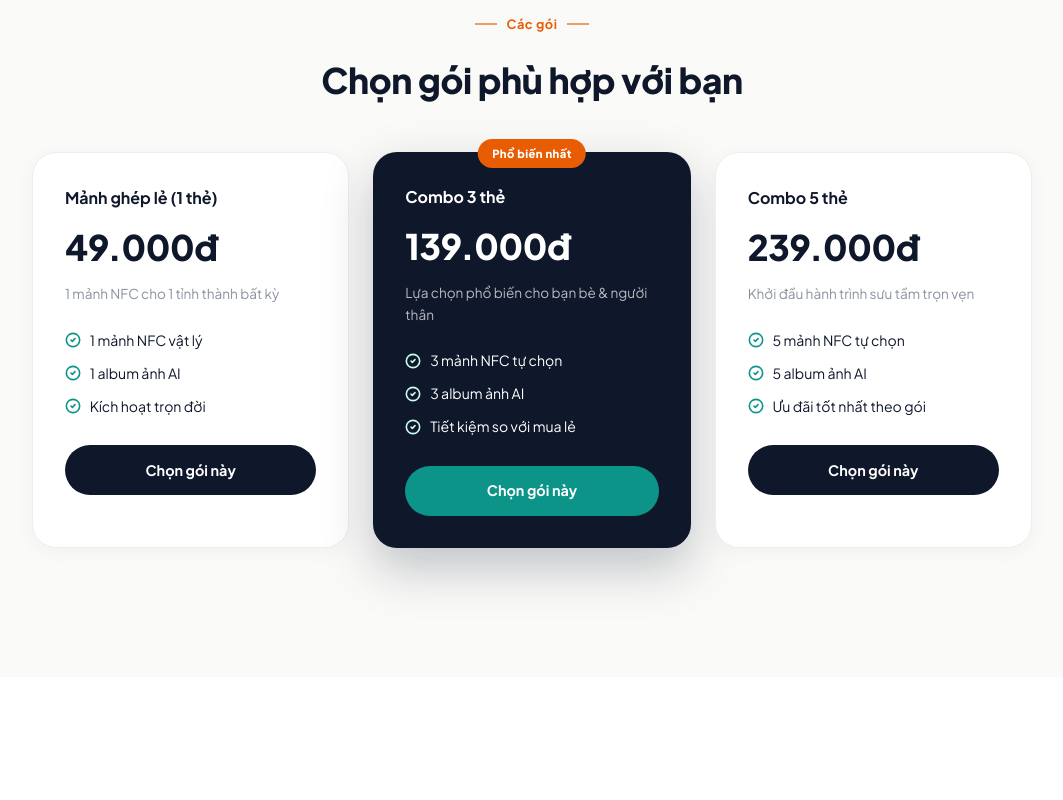
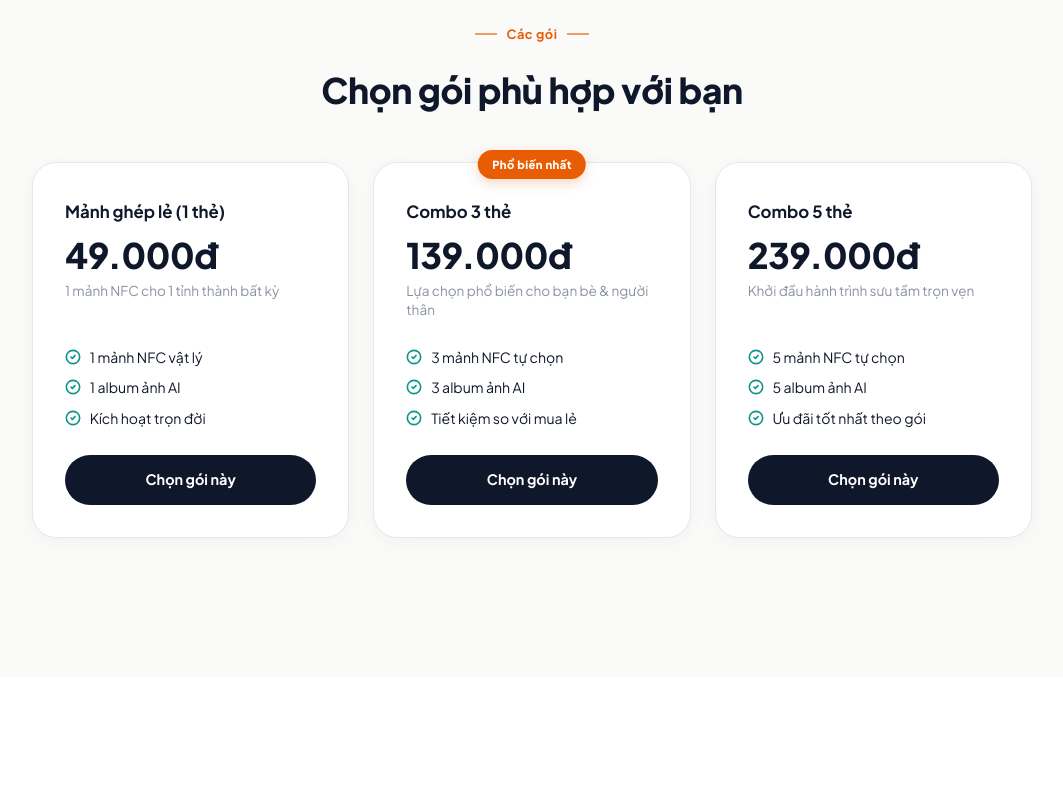
Before and after one commit to Hung20051/VinaTap, a Next.js app in the folder frontend/: page / in a window 1280 px wide. Shown: the part 1800-2600 px from the top of the page, without its empty margins (108-1171 px from the left). Built offline with nearby package versions, Linux system fonts and the light colour scheme; no server answers.

Commit message:
[DungTH] Align pricing cards layout

```diff
--- a/frontend/app/(public)/page.js
+++ b/frontend/app/(public)/page.js
@@ -499,7 +499,7 @@ export default function HomePage() {
                     t(lang, "pricingTier1F2"),
                     t(lang, "pricingTier1F3"),
                   ],
-                  highlight: false,
+                  badge: null,
                 },
                 {
                   name: t(lang, "pricingTier2Name"),
@@ -510,7 +510,7 @@ export default function HomePage() {
                     t(lang, "pricingTier2F2"),
                     t(lang, "pricingTier2F3"),
                   ],
-                  highlight: true,
+                  badge: t(lang, "pricingTier2Badge"),
                 },
                 {
                   name: t(lang, "pricingTier3Name"),
@@ -521,15 +521,15 @@ export default function HomePage() {
                     t(lang, "pricingTier3F2"),
                     t(lang, "pricingTier3F3"),
                   ],
-                  highlight: false,
+                  badge: null,
                 },
               ].map((tier) => (
                 <div
                   key={tier.name}
-                  className={`home-pricing__card ${tier.highlight ? "home-pricing__card--highlight" : ""}`}
+                  className="home-pricing__card"
                 >
-                  {tier.highlight && (
-                    <span className="home-pricing__badge">{t(lang, "pricingTier2Badge")}</span>
+                  {tier.badge && (
+                    <span className="home-pricing__badge">{tier.badge}</span>
                   )}
                   <div className="home-pricing__name">{tier.name}</div>
                   <div className="home-pricing__price">{tier.price}</div>
--- a/frontend/styles/home.css
+++ b/frontend/styles/home.css
@@ -669,32 +669,32 @@
   gap: 1.5rem;
   max-width: 1000px;
   margin: 0 auto;
+  align-items: stretch;
 }
 .home-pricing__card {
   position: relative;
   background: #fff;
   color: var(--home-ink);
   border-radius: 24px;
-  padding: 2rem;
-  border: 1px solid #eee;
+  padding: 2.25rem 2rem 2rem;
+  border: 1px solid #e2e8f0;
   box-shadow: 0 4px 20px rgba(0, 0, 0, 0.04);
+  display: flex;
+  flex-direction: column;
+  height: 100%;
   transition:
-    transform 0.25s ease,
-    box-shadow 0.25s ease;
+    transform 0.3s cubic-bezier(0.16, 1, 0.3, 1),
+    box-shadow 0.3s cubic-bezier(0.16, 1, 0.3, 1),
+    background-color 0.3s ease,
+    color 0.3s ease,
+    border-color 0.3s ease;
 }
 .home-pricing__card:hover {
-  transform: translateY(-4px);
-  box-shadow: 0 20px 40px rgba(15, 23, 42, 0.08);
-}
-.home-pricing__card--highlight {
   background: var(--home-ink);
   color: #fff;
-  border: none;
-  transform: translateY(-12px);
+  border-color: transparent;
+  transform: translateY(-10px);
   box-shadow: 0 20px 50px rgba(15, 23, 42, 0.25);
-}
-.home-pricing__card--highlight:hover {
-  transform: translateY(-16px);
 }
 .home-pricing__badge {
   position: absolute;
@@ -709,42 +709,55 @@
   padding: 0.35rem 0.9rem;
   border-radius: 999px;
   white-space: nowrap;
+  box-shadow: 0 4px 12px rgba(232, 93, 4, 0.25);
 }
 .home-pricing__name {
   font-weight: 700;
-  font-size: 1rem;
+  font-size: 1.05rem;
+  min-height: 1.6rem;
+  display: flex;
+  align-items: center;
 }
 .home-pricing__price {
   font-size: 2.2rem;
   font-weight: 800;
-  margin: 0.5rem 0;
+  margin: 0.5rem 0 0.4rem;
   letter-spacing: -0.01em;
+  line-height: 1.2;
 }
 .home-pricing__desc {
   font-size: 0.85rem;
   color: #8a92a0;
   margin-bottom: 1.5rem;
+  min-height: 2.6rem;
+  line-height: 1.35;
+  display: flex;
+  align-items: flex-start;
+  transition: color 0.3s ease;
 }
-.home-pricing__card--highlight .home-pricing__desc {
+.home-pricing__card:hover .home-pricing__desc {
   color: rgba(255, 255, 255, 0.7);
 }
 .home-pricing__features {
   display: flex;
   flex-direction: column;
-  gap: 0.65rem;
+  gap: 0.75rem;
   margin-bottom: 1.75rem;
+  flex: 1;
 }
 .home-pricing__feature {
   display: flex;
   align-items: center;
   gap: 0.55rem;
   font-size: 0.88rem;
+  line-height: 1.3;
 }
 .home-pricing__feature-check {
   color: var(--home-teal);
   flex-shrink: 0;
+  transition: color 0.3s ease;
 }
-.home-pricing__card--highlight .home-pricing__feature-check {
+.home-pricing__card:hover .home-pricing__feature-check {
   color: var(--home-teal-light);
 }
 .home-pricing__cta {
@@ -756,17 +769,20 @@
   font-size: 0.9rem;
   background: var(--home-ink);
   color: #fff;
+  margin-top: auto;
   transition:
     transform 0.2s ease,
-    background 0.2s ease;
+    background 0.2s ease,
+    color 0.2s ease;
 }
 .home-pricing__cta:hover {
   transform: translateY(-1px);
 }
-.home-pricing__card--highlight .home-pricing__cta {
+.home-pricing__card:hover .home-pricing__cta {
   background: var(--home-teal);
+  color: #fff;
 }
-.home-pricing__card--highlight .home-pricing__cta:hover {
+.home-pricing__card:hover .home-pricing__cta:hover {
   background: var(--home-teal-dark);
 }
 
```
